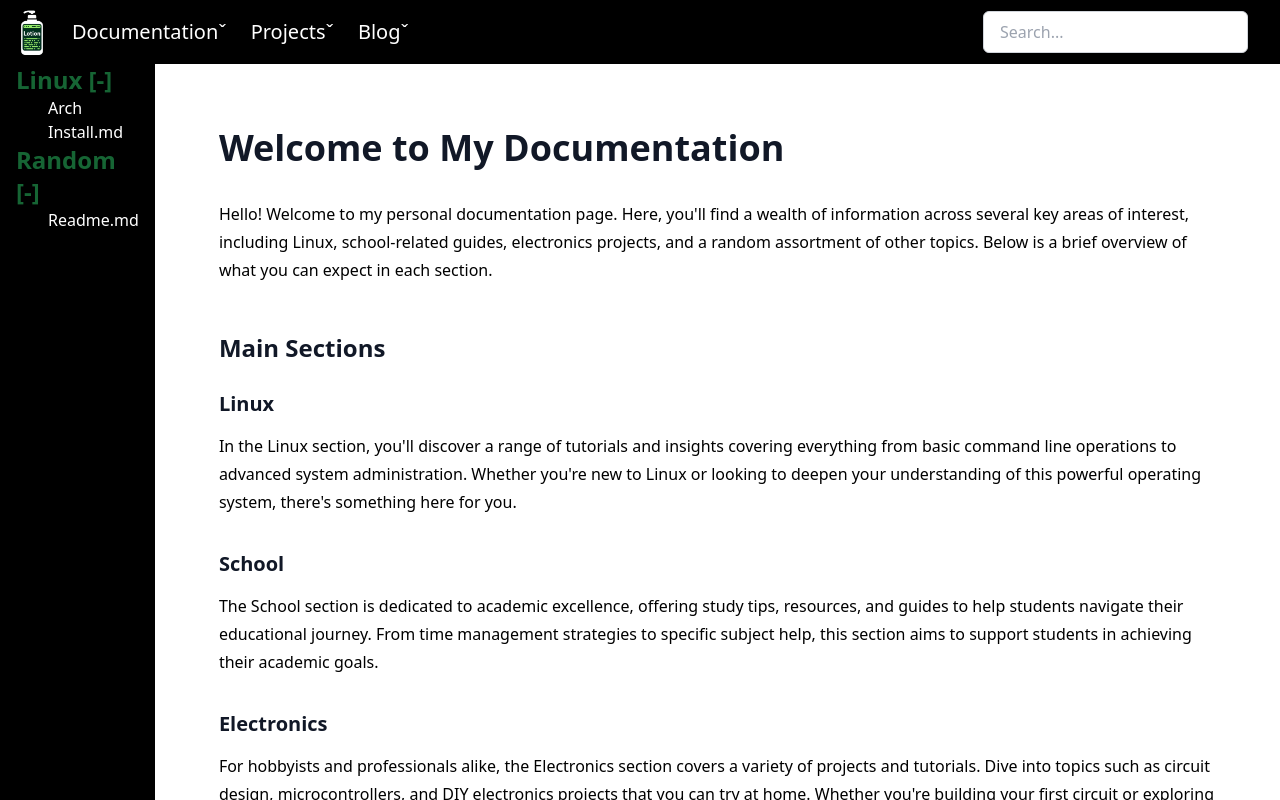
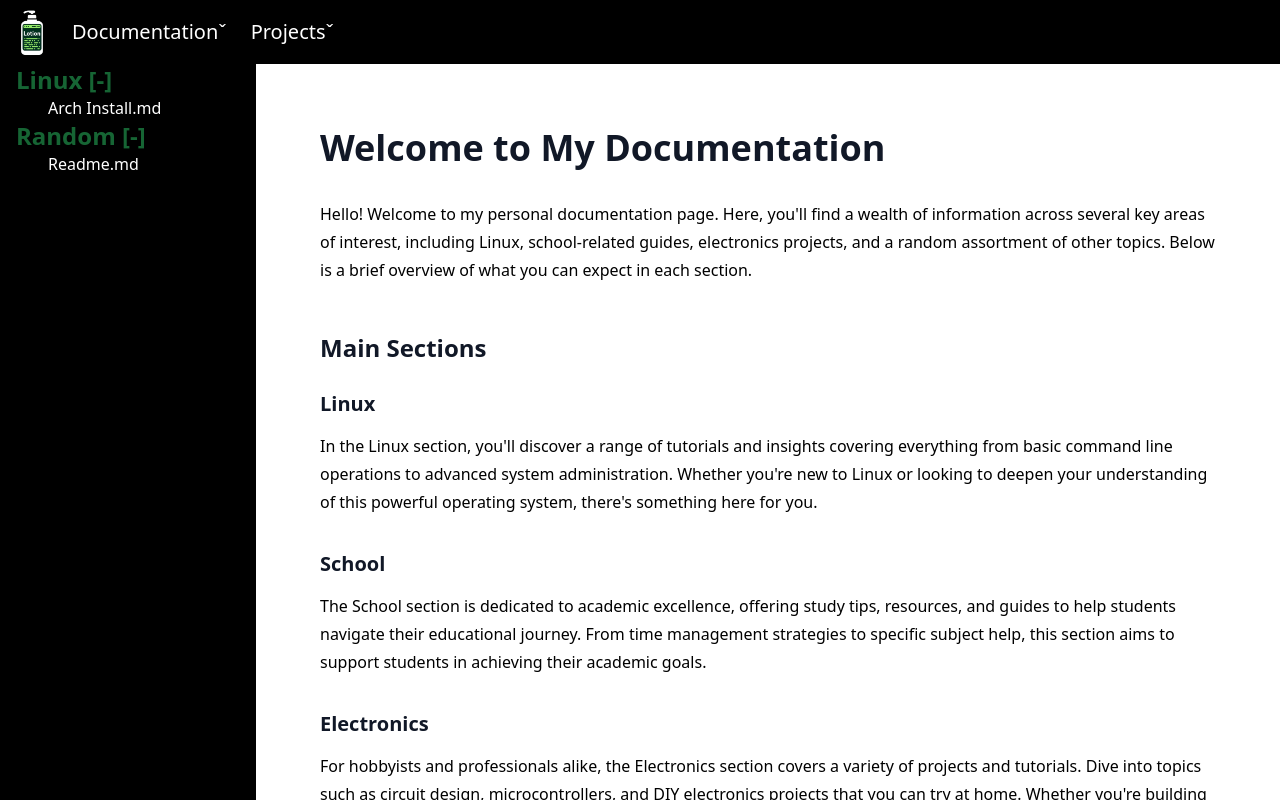
Before and after one commit to Logan-Fouts/logan-logs, a Next.js app: page /documentation in a window 1280 px wide. Shown: the top 800 px of the page. Built offline with nearby package versions, Linux system fonts and the light colour scheme.

Commit message:
styling fixes and some temporary removal of elemtns

```diff
--- a/src/app/components/MarkDownRenderer.jsx
+++ b/src/app/components/MarkDownRenderer.jsx
@@ -16,7 +16,7 @@ const MarkdownRenderer = ({ filePath }) => {
 
   return (
     <div
-      className="bg-white dark:bg-gray-900 dark:prose-invert dark:text-white text-black p-16 prose max-w-none"
+      className="bg-white dark:bg-gray-900 dark:prose-invert dark:text-white text-black p-16 prose max-w-none w-4/5 absolute -right-0"
       dangerouslySetInnerHTML={renderMarkdown()}
     ></div>
   );
--- a/src/app/components/NavBar.client.jsx
+++ b/src/app/components/NavBar.client.jsx
@@ -42,13 +42,14 @@ export default function NavBar() {
         <Link href="/projects" className="text-xl mb-5 sm:m-0 sm:mr-6">
           Projectsˇ
         </Link>
-        <Link href="/blog" className="text-xl mb-20 sm:m-0 sm:mr-8">
-          Blogˇ
-        </Link>
         <div className="ml-auto mr-4">
-          <SearchBar />
         </div>
       </nav>
     </div>
   );
 }
+
+// <Link href="/blog" className="text-xl mb-20 sm:m-0 sm:mr-8">
+//           Blogˇ
+//         </Link>
+//         <SearchBar />
--- a/src/app/components/Project.jsx
+++ b/src/app/components/Project.jsx
@@ -3,7 +3,7 @@ import Image from "next/image";
 
 const Project = ({ title, heading1, intro, heading2, mainText, imgSrc }) => {
   return (
-    <div className="text-center max-full w-3/4 p-5 bg-white rounded-lg shadow-lg mt-8 mb-8 dark:bg-gray-800 dark:text-white">
+    <div className="text-center max-full w-3/4 max-w-6xl p-5 bg-white rounded-lg shadow-lg mt-8 mb-8 dark:bg-gray-800 dark:text-white">
       <h1 className="font-black text-black dark:text-white text-2xl mb-4">
         {title}
       </h1>
@@ -30,7 +30,7 @@ const Project = ({ title, heading1, intro, heading2, mainText, imgSrc }) => {
 
 const Project2 = ({ title, heading1, intro, heading2, mainText, imgSrc }) => {
   return (
-    <div className="flex flex-col md:flex-row bg-white rounded-lg shadow-lg overflow-hidden p-2 mt-8 mb-8 mx-auto w-3/4 dark:bg-gray-800 dark:text-white">
+    <div className="flex flex-col max-w-6xl md:flex-row bg-white rounded-lg shadow-lg overflow-hidden p-2 mt-8 mb-8 mx-auto w-3/4 dark:bg-gray-800 dark:text-white">
       <div className="md:w-1/2 dark:text-white">
         <Image
           src={imgSrc}
```
